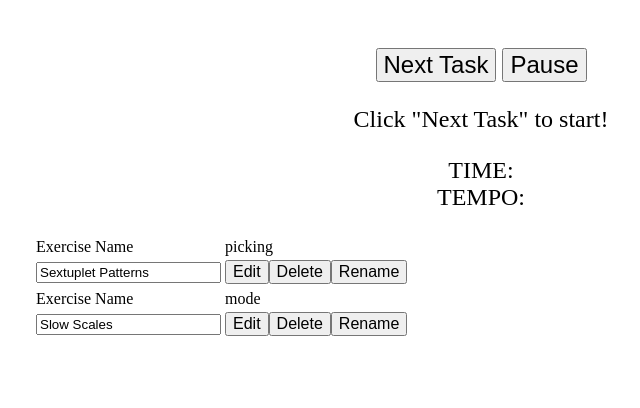
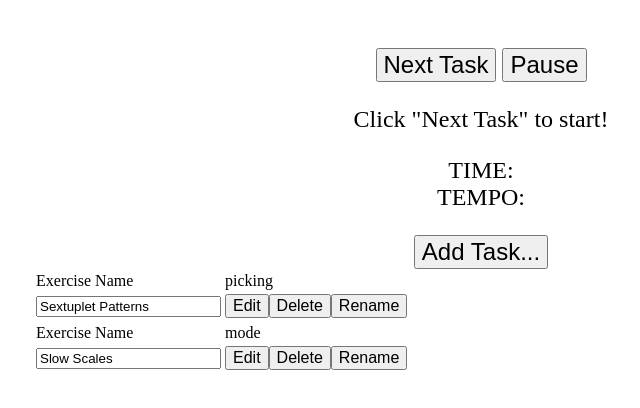
Before and after one commit to giraffeics/giraffeics.github.io, a plain HTML site: page practice.html in a window 1280 px wide. Shown: the whole page, without its empty margins (159-799 px from the left). Drawn offline with Linux system fonts and the light colour scheme.

Commit message:
Add button to add a task

```diff
--- a/practice.html
+++ b/practice.html
@@ -195,6 +195,7 @@
 			TEMPO: <span id="tempoLabel"></span>
 		</p>
 
+		<button onClick="taskGUI.createTask()">Add Task...</button>
 		<div id="taskGUIArea"></div>
 
 		<audio id="audio_start">
--- a/scripts/taskGUI.js
+++ b/scripts/taskGUI.js
@@ -6,6 +6,21 @@ var taskGUI = {
 	setContainerGetter:function(getter)
 	{
 		this.getContainer = getter;
+	},
+
+	createTask:function()
+	{
+		var name = prompt('New task name: ', 'My Task');
+
+		// If the user did not cancel, create & add the task
+		if(name != null)
+		{
+			var task = {properties:{}};
+			task.meta = clone(defaultMeta);
+			task.meta.name = name;
+			addTask(task);
+			this.addPart(task);
+		}
 	},
 
 	addPart:function(task)
@@ -61,9 +76,6 @@ var taskGUI = {
 						if(enteredValues[i] != null && enteredValues[i] != '')
 							newValues[newValues.length] = enteredValues[i];
 					}
-
-					console.log(enteredValues);
-					console.log(newValues);
 
 					if(newValues.length > 0)
 					{
```
